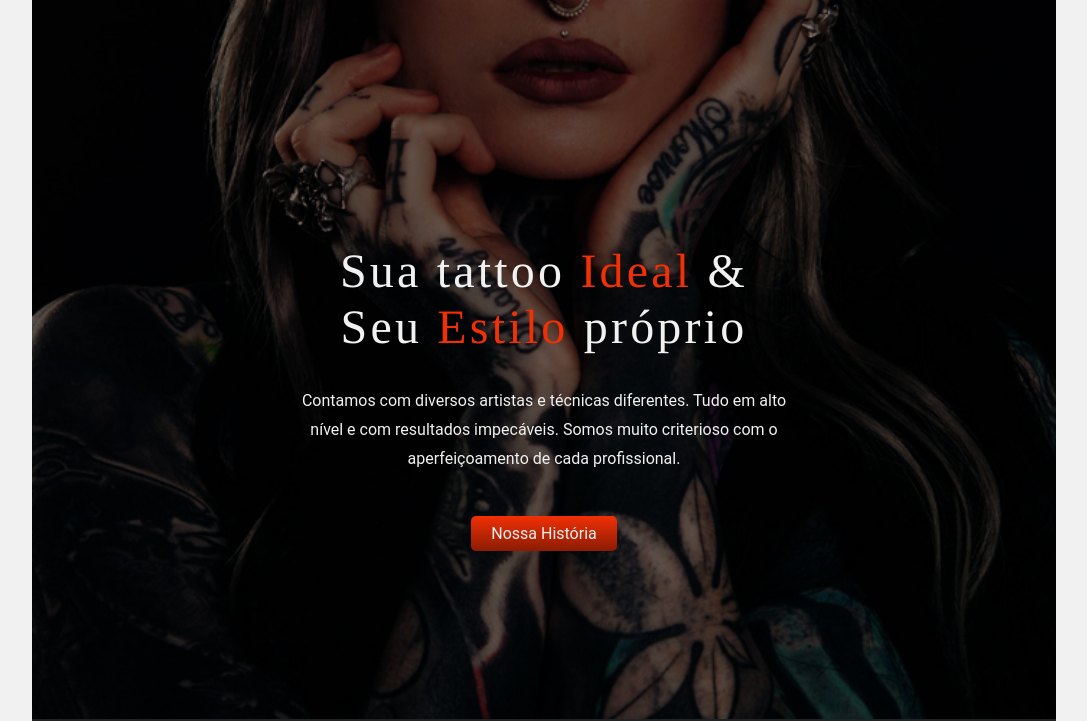
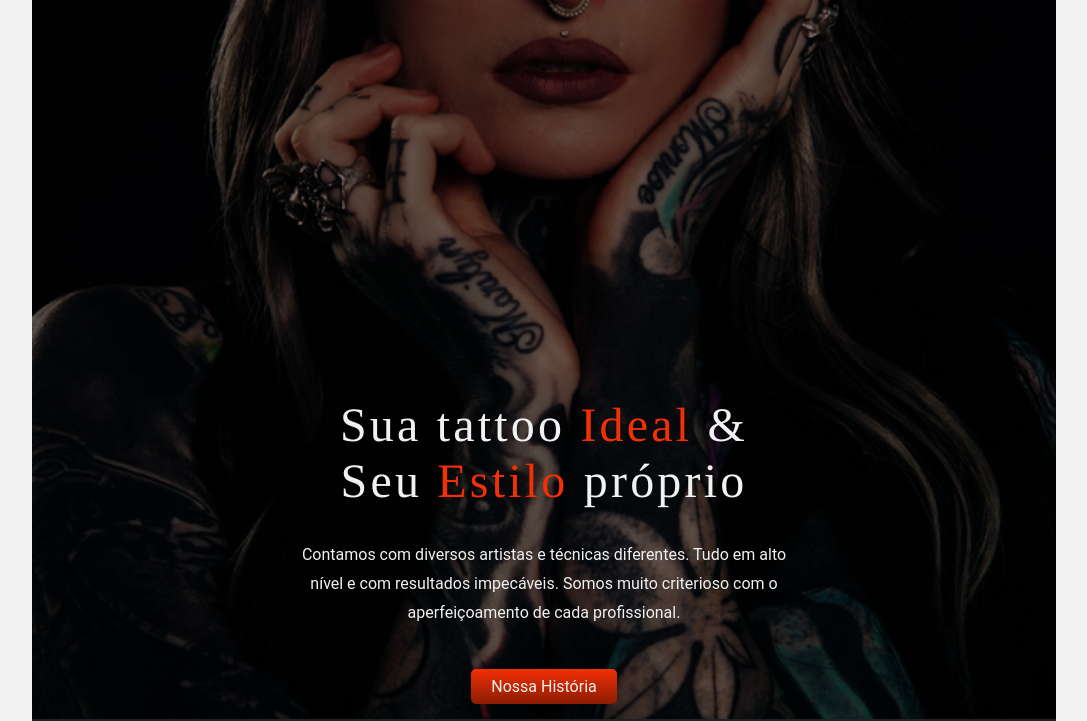
Before and after one commit to ribeiroedu88/Tattoo, a plain HTML site: page index.html in a window 1280 px wide. Shown: the part 81-802 px from the top of the page, without its empty margins (96-1183 px from the left). Drawn offline with Linux system fonts and the light colour scheme.

Commit message:
Update style.css

```diff
--- a/css/style.css
+++ b/css/style.css
@@ -91,7 +91,6 @@ p {
     width: 80%;
     background: var(--clr-segundaria);
     margin: 0 auto;
-    /* align-content: center; */
 }
 
 .capa-bg {
@@ -108,7 +107,7 @@ p {
 
 #txt-capa {
     width: 50%;
-    margin: -50% auto;
+    margin: -35% auto;
     text-align: center;
 }
 
```
